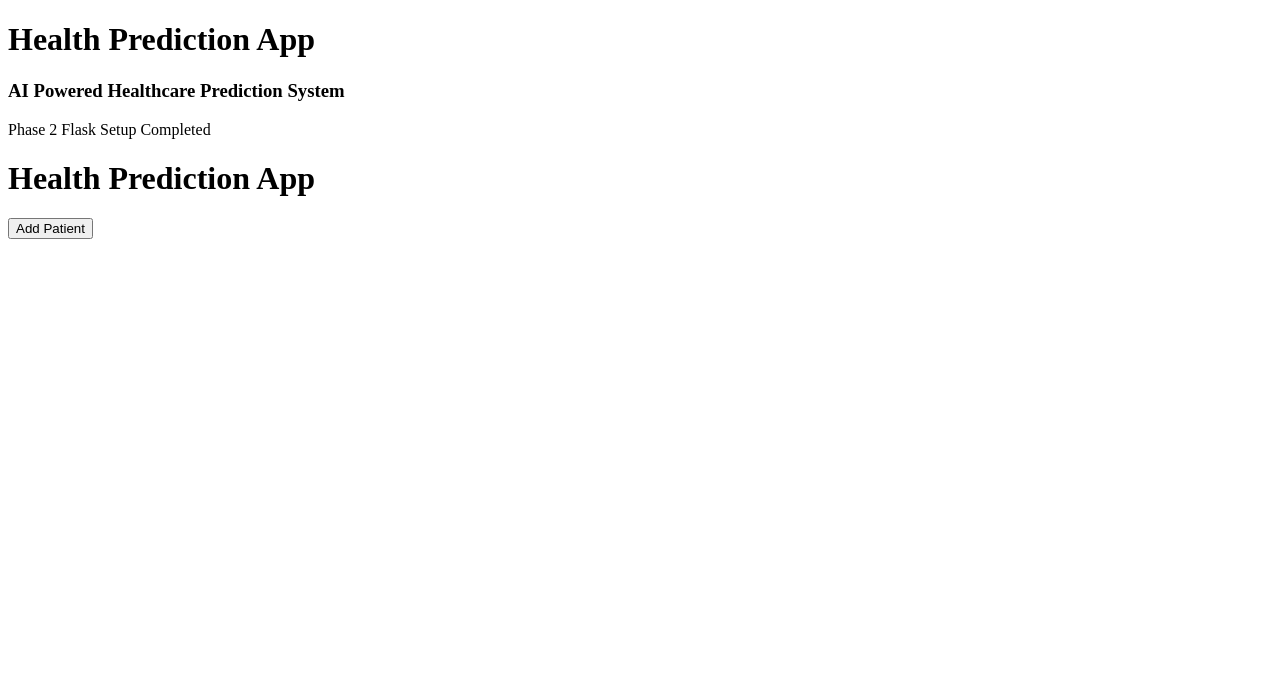
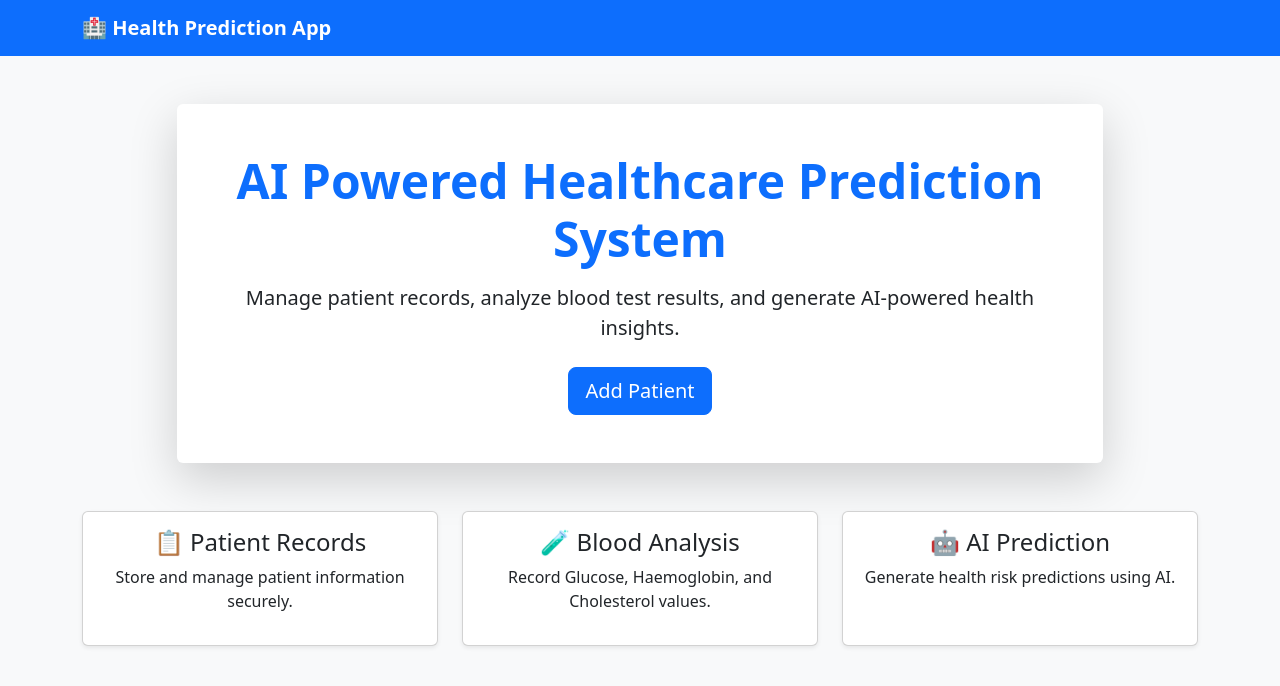
Before and after one commit to chinmayijagadish/health-prediction-app, a Flask app: page / in a window 1280 px wide. Shown: the top 686 px of the page. Run offline with Flask 3, Linux system fonts and the light colour scheme.

Commit message:
Improve healthcare themed landing page UI

```diff
--- a/templates/index.html
+++ b/templates/index.html
@@ -1,20 +1,134 @@
 <!DOCTYPE html>
-<html>
+<html lang="en">
+
 <head>
+    <meta charset="UTF-8">
+    <meta name="viewport" content="width=device-width, initial-scale=1.0">
+
     <title>Health Prediction App</title>
+
+    <link href="https://cdn.jsdelivr.net/npm/bootstrap@5.3.3/dist/css/bootstrap.min.css" rel="stylesheet">
 </head>
-<body>
 
-    <h1>Health Prediction App</h1>
+<body class="bg-light">
 
-    <h3>AI Powered Healthcare Prediction System</h3>
+    <!-- Navbar -->
 
-    <p>Phase 2 Flask Setup Completed</p>
-    <h1>Health Prediction App</h1>
+    <nav class="navbar navbar-expand-lg navbar-dark bg-primary">
 
-    <a href="/add">
-    <button>Add Patient</button>
-</a>
+        <div class="container">
+
+            <a class="navbar-brand fw-bold" href="#">
+                🏥 Health Prediction App
+            </a>
+
+        </div>
+
+    </nav>
+
+    <!-- Hero Section -->
+
+    <div class="container mt-5">
+
+        <div class="row justify-content-center">
+
+            <div class="col-md-10">
+
+                <div class="card shadow-lg border-0">
+
+                    <div class="card-body text-center p-5">
+
+                        <h1 class="display-5 fw-bold text-primary">
+                            AI Powered Healthcare Prediction System
+                        </h1>
+
+                        <p class="lead mt-3">
+                            Manage patient records, analyze blood test results,
+                            and generate AI-powered health insights.
+                        </p>
+
+                        <div class="mt-4">
+
+                            <a href="/add" class="btn btn-primary btn-lg">
+                                Add Patient
+                            </a>
+
+                        </div>
+
+                    </div>
+
+                </div>
+
+            </div>
+
+        </div>
+
+    </div>
+
+    <!-- Features Section -->
+
+    <div class="container mt-5">
+
+        <div class="row">
+
+            <div class="col-md-4">
+
+                <div class="card shadow-sm h-100">
+
+                    <div class="card-body text-center">
+
+                        <h4>📋 Patient Records</h4>
+
+                        <p>
+                            Store and manage patient information securely.
+                        </p>
+
+                    </div>
+
+                </div>
+
+            </div>
+
+            <div class="col-md-4">
+
+                <div class="card shadow-sm h-100">
+
+                    <div class="card-body text-center">
+
+                        <h4>🧪 Blood Analysis</h4>
+
+                        <p>
+                            Record Glucose, Haemoglobin, and Cholesterol values.
+                        </p>
+
+                    </div>
+
+                </div>
+
+            </div>
+
+            <div class="col-md-4">
+
+                <div class="card shadow-sm h-100">
+
+                    <div class="card-body text-center">
+
+                        <h4>🤖 AI Prediction</h4>
+
+                        <p>
+                            Generate health risk predictions using AI.
+                        </p>
+
+                    </div>
+
+                </div>
+
+            </div>
+
+        </div>
+
+    </div>
 
 </body>
+
 </html>
```
Also changed, not shown: database/patients.db.
